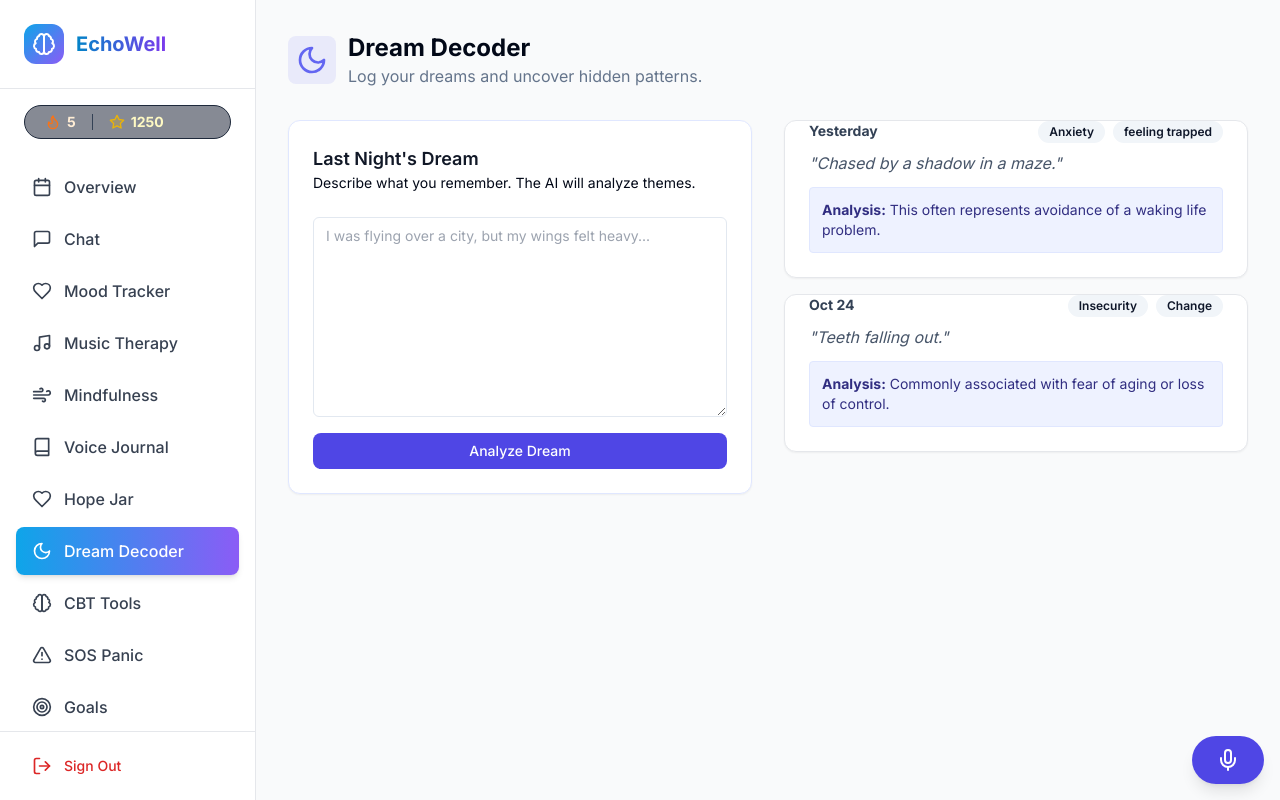
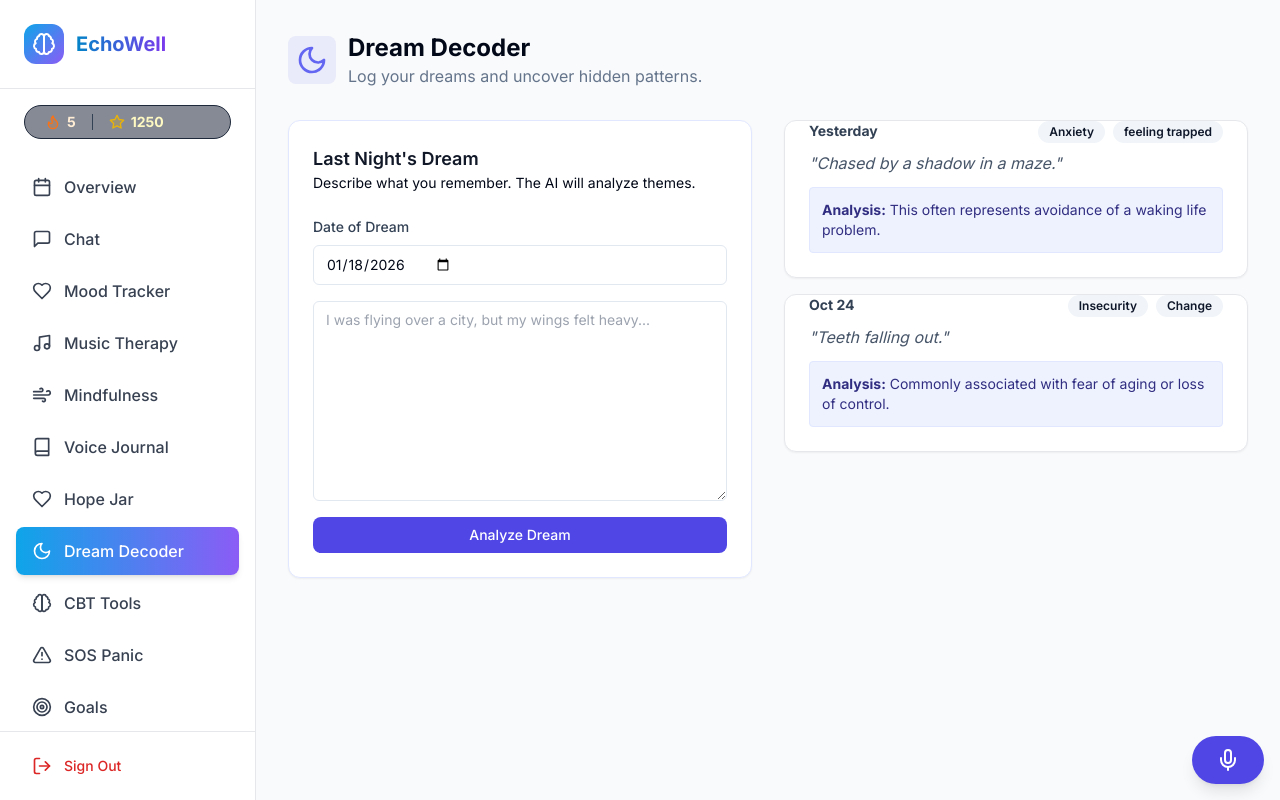
Before and after one commit to Indrajithinna/EchoWell, a Next.js app: page /tools/dreams in a window 1280 px wide. Built offline with nearby package versions, Linux system fonts and the light colour scheme; no server answers.

Commit message:
feat: Add Date Picker to Dream Journal form

```diff
--- a/app/(dashboard)/tools/dreams/page.tsx
+++ b/app/(dashboard)/tools/dreams/page.tsx
@@ -28,6 +28,14 @@ export default function DreamJournalPage() {
                         <CardDescription>Describe what you remember. The AI will analyze themes.</CardDescription>
                     </CardHeader>
                     <CardContent className="space-y-4">
+                        <div className="grid gap-2">
+                            <label className="text-sm font-medium text-slate-700">Date of Dream</label>
+                            <input
+                                type="date"
+                                className="flex h-10 w-full rounded-md border border-slate-200 bg-white px-3 py-2 text-sm ring-offset-white placeholder:text-slate-500 focus-visible:outline-none focus-visible:ring-2 focus-visible:ring-indigo-500 disabled:cursor-not-allowed disabled:opacity-50"
+                                defaultValue={new Date().toISOString().split('T')[0]}
+                            />
+                        </div>
                         <Textarea
                             className="min-h-[200px] border-slate-200"
                             placeholder="I was flying over a city, but my wings felt heavy..."
```
